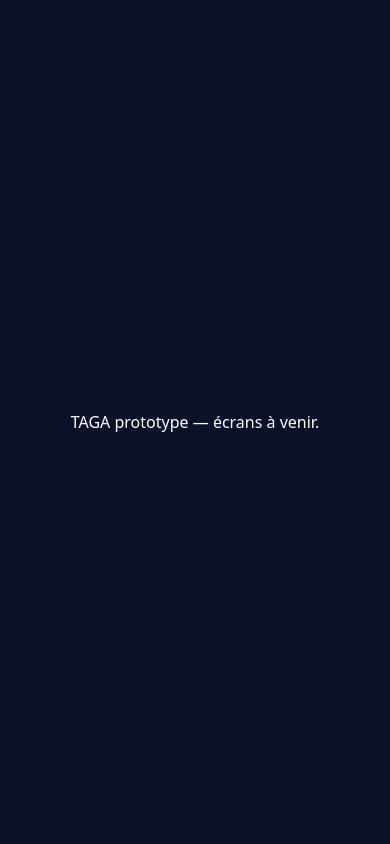
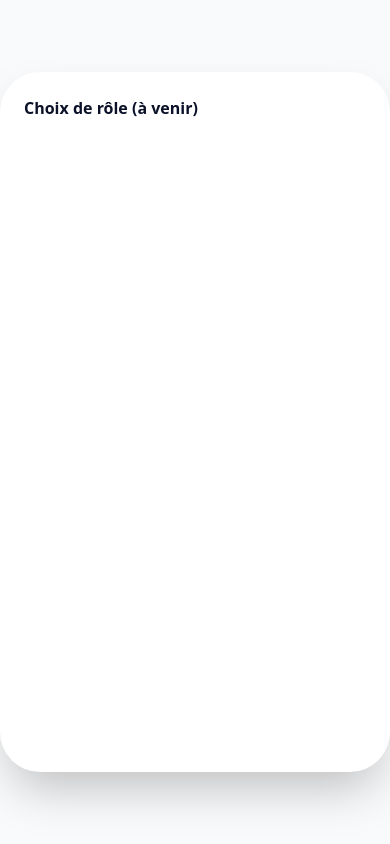
Before and after one commit to IndxOne/indx-taga, a React (Vite) app: page / in a window 390 px wide. Built offline with nearby package versions, Linux system fonts and the light colour scheme.

Commit message:
feat: add phone frame layout and route skeleton

```diff
--- a/src/App.jsx
+++ b/src/App.jsx
@@ -1,8 +1,30 @@
+import { BrowserRouter, Routes, Route, Navigate } from 'react-router-dom'
+import PhoneFrame from './components/PhoneFrame'
+
+function Stub({ name }) {
+  return <div className="p-6 text-taga-navy font-semibold">{name} (à venir)</div>
+}
+
 function App() {
   return (
-    <div className="min-h-screen flex items-center justify-center bg-taga-navy text-white font-sans">
-      <p>TAGA prototype — écrans à venir.</p>
-    </div>
+    <BrowserRouter>
+      <PhoneFrame>
+        <Routes>
+          <Route path="/" element={<Stub name="Choix de rôle" />} />
+          <Route path="/onboarding" element={<Stub name="Onboarding" />} />
+          <Route path="/client/home" element={<Stub name="Accueil" />} />
+          <Route path="/client/estimate" element={<Stub name="Estimation" />} />
+          <Route path="/client/active-ride" element={<Stub name="Course active" />} />
+          <Route path="/client/ride-end" element={<Stub name="Fin de course" />} />
+          <Route path="/driver/online" element={<Stub name="En ligne" />} />
+          <Route path="/driver/incoming-request" element={<Stub name="Demande entrante" />} />
+          <Route path="/driver/navigation" element={<Stub name="Navigation" />} />
+          <Route path="/driver/ride-in-progress" element={<Stub name="Course en cours" />} />
+          <Route path="/driver/payout-recap" element={<Stub name="Récap & retrait" />} />
+          <Route path="*" element={<Navigate to="/" replace />} />
+        </Routes>
+      </PhoneFrame>
+    </BrowserRouter>
   )
 }
 
--- /dev/null
+++ b/src/components/PhoneFrame.jsx
@@ -0,0 +1,9 @@
+export default function PhoneFrame({ children }) {
+  return (
+    <div className="min-h-screen bg-gray-50 flex items-center justify-center py-8 font-sans">
+      <div className="w-full max-w-[430px] min-h-[700px] bg-white rounded-[2.5rem] shadow-2xl overflow-hidden flex flex-col">
+        {children}
+      </div>
+    </div>
+  )
+}
```
